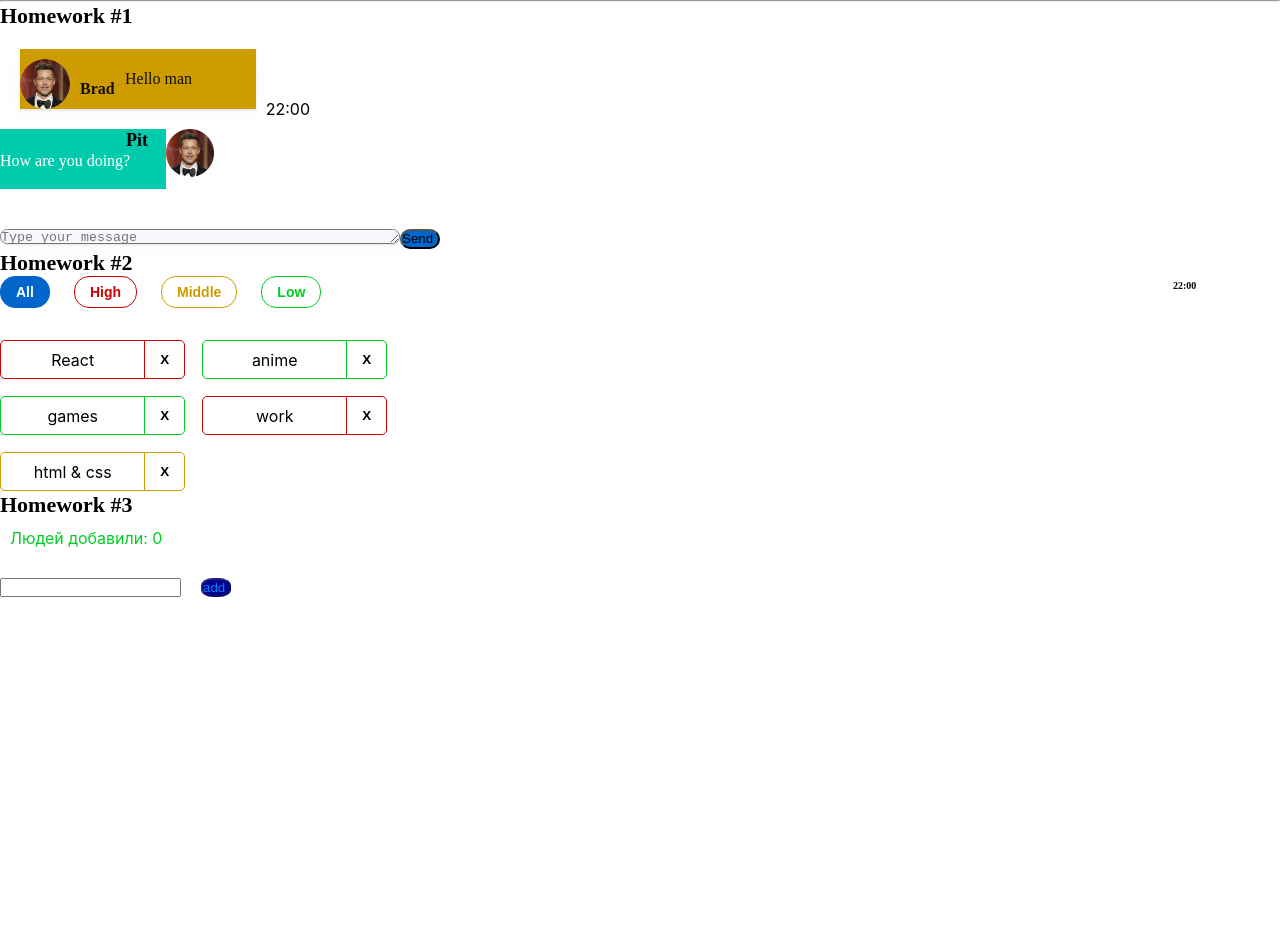
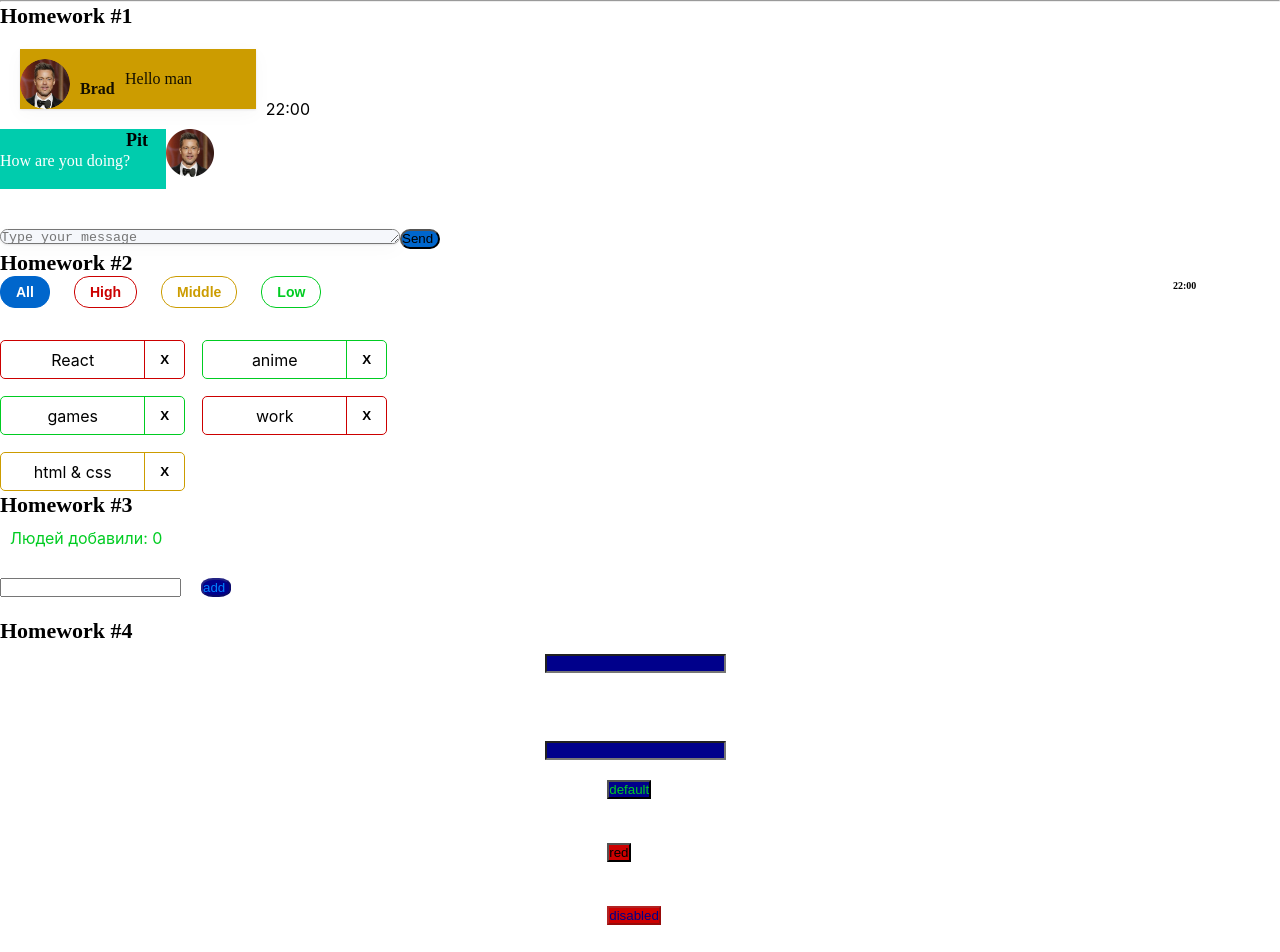
Before and after one commit to Alex62510/hws2-dopCommenting, a React (Create React App) app: page /#/ in a window 1280 px wide. Shown: the top 952 px of the page. Before the commit the page ends 800 px from the top, so only its background shows below. Built offline with nearby package versions, Linux system fonts and the light colour scheme.

Commit message:
commit-04 is done

```diff
--- a/src/s1-main/App.module.css
+++ b/src/s1-main/App.module.css
@@ -6,7 +6,7 @@
 .hw {
   display: flex;
 flex-direction: column;
-    align-content: space-between;
+    align-content: normal  ;
     align-items: stretch;
     justify-content: center;
 
--- a/src/s1-main/App.tsx
+++ b/src/s1-main/App.tsx
@@ -3,6 +3,7 @@ import s from './App.module.css'
 import HW1 from '../s2-homeworks/hw01/HW1'
 import HW2 from "../s2-homeworks/hw02/HW2";
 import HW3 from "../s2-homeworks/hw03/HW3";
+import HW4 from "../s2-homeworks/hw04/HW4";
 
 function App() {
     return (
@@ -11,7 +12,7 @@ function App() {
             {/*раскомментировать по ходу выполнения*/}
             <HW2 />
             <HW3/>
-            {/*<HW4/>*/}
+            <HW4/>
 
             {/*при выполнении дз 5 и более - закомментировать здесь дз 1-4, так как они есть внутри дз 5*/}
             {/*<HW5/>*/}
--- a/src/s2-homeworks/hw04/Stand.module.css
+++ b/src/s2-homeworks/hw04/Stand.module.css
@@ -1,6 +1,7 @@
 .stand {
     display: flex;
-    justify-content: space-between;
+    flex-direction: column;
+    justify-content: left;
     align-items: center;
 }
 
--- a/src/s2-homeworks/hw04/common/c1-SuperInputText/SuperInputText.module.css
+++ b/src/s2-homeworks/hw04/common/c1-SuperInputText/SuperInputText.module.css
@@ -1,4 +1,6 @@
 .input:focus {
+    outline: none;
+    border: #00cc22 solid 2px;
 }
 
 .input {
@@ -8,13 +10,23 @@
 }
 
 .superInput {
+    margin: 10px;
+    background: darkblue;
+    color: #00cc22;
 }
 
 .errorInput {
+    margin: 10px;
+    background: darkblue;
+    color: #00cc22;
+    border: #cc0000 solid 2px;
 }
 
 .errorInput:focus {
 }
 
 .error {
+    color: #cc0000;
+height: 20px;
+    margin-left: 10px;
 }
--- a/src/s2-homeworks/hw04/common/c2-SuperButton/SuperButton.module.css
+++ b/src/s2-homeworks/hw04/common/c2-SuperButton/SuperButton.module.css
@@ -1,4 +1,9 @@
 .button {
+    position: relative;
+    margin: 10px;
+    overflow: hidden;
+    cursor: pointer;
+
 }
 
 .disabled {
@@ -8,9 +13,13 @@
 }
 
 .default {
+    background: darkblue;
+    color: #00cc22;
+    outline: none;
 }
 
 .red {
+    background: #cc0000;
 }
 
 .default:hover {
@@ -33,4 +42,6 @@
 }
 
 .button:disabled {
+    color: darkblue;
+    cursor: auto;
 }
--- a/src/s2-homeworks/hw04/common/c2-SuperButton/SuperButton.tsx
+++ b/src/s2-homeworks/hw04/common/c2-SuperButton/SuperButton.tsx
@@ -17,15 +17,14 @@ const SuperButton: React.FC<SuperButtonPropsType> = (
         ...restProps // все остальные пропсы попадут в объект restProps, там же будет children
     }
 ) => {
-    const finalClassName = s.button
-        // + (disabled
-        //         ? ...
-        //         : xType === 'red'
+    const finalClassName =
+        // s.button
+        // + (disabled ? ...: xType === 'red'
         //             ? ...
-        + (className ? ' ' + className : '') // задачка на смешивание классов
+        // + (className ? ' ' + className : '') // задачка на смешивание классов
 
     //ИЛИ ЕСЛИ НЕ ПОНЯТНО С finalClassName  ТОЖЕ САМОЕ ПРИ ПОМОЩИ ШАБЛОННЫХ СТРОК:
-    // `${s.СТИЛЬ КНОПКИ}  ${xType==='КРАСНЫЙ' ? ДАВАЙ КРАСНЫЙ СТИЛЬ : xType === 'secondary' ? ДАВАЙ СЕКОНДАРИ СТИЛЬ: ДАВАЙ ПО ДЕФОЛТУ } ${disabled ? ДАВАЙ ДИЗАБЛЕТ СТИЛЬ :  ПУСТУЮ СТРОКУ} `
+    `${s.button}  ${xType==='red' ? s.red : xType === 'secondary' ? s.secondary : s.default} ${disabled ? s.disabled : ''} `
     // ЭТУ АЛХИМИЯ БУДЕМ ПОДРОБНО РАЗБИРАТЬ НА ДОПАХ
 
     return (
--- a/src/s2-homeworks/hw04/common/c3-SuperCheckbox/SuperCheckbox.tsx
+++ b/src/s2-homeworks/hw04/common/c3-SuperCheckbox/SuperCheckbox.tsx
@@ -27,6 +27,8 @@ const SuperCheckbox: React.FC<SuperCheckboxPropsType> = (
     }
 ) => {
     const onChangeCallback = (e: ChangeEvent<HTMLInputElement>) => {
+        onChangeChecked && onChangeChecked(e.currentTarget.checked)
+        onChange && onChange(e)
         // задачка на написание онченджа
         // ЕСЛИ(onChangeChecked ВООБЩЕ СУЩЕСТВУЕТ){
         //    ПЕРЕДАТЬ ЕМУ ИВЕНТ.ЧТО-ТО.ЧТО-ТО
```
